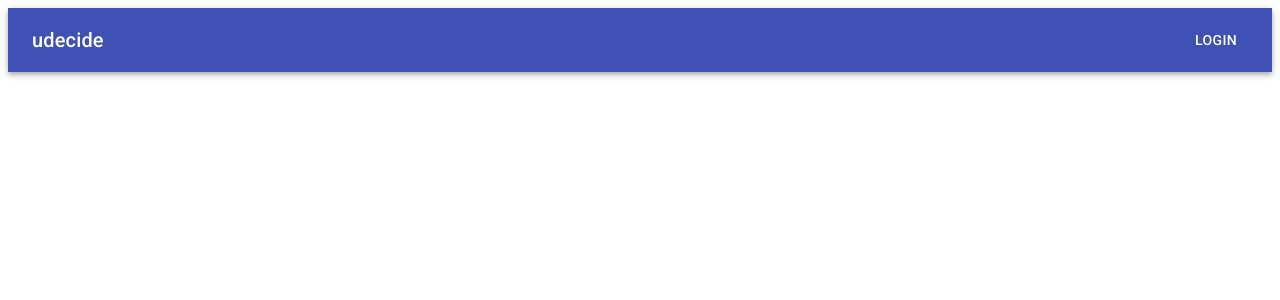
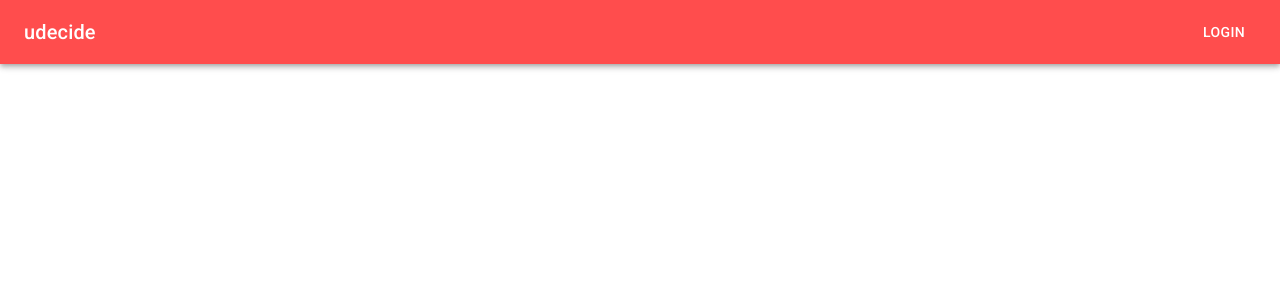
Before and after one commit to huynhr/udecide-client, a React (Create React App) app: page / in a window 1280 px wide. Shown: the top 300 px of the page. Built offline with nearby package versions, Linux system fonts and the light colour scheme.

Commit message:
Set up default styling

```diff
--- a/src/components/AppBarComponent/AppBarComponent.js
+++ b/src/components/AppBarComponent/AppBarComponent.js
@@ -1,21 +1,12 @@
 import React, { Fragment } from 'react';
-import { makeStyles } from "@material-ui/core/styles";
+import styles from './styles';
 import { AppBar, Toolbar, Typography, Button } from "@material-ui/core";
 
-const useStyles = makeStyles(theme => ({
-  root: {
-    flexGrow: 1
-  },
-  title: {
-    flexGrow: 1
-  }
-}));
-
 function AppBarComponent() {
-  const classes = useStyles();
+  const classes = styles();
   return (
     <Fragment>
-      <AppBar position="static">
+      <AppBar position="static" color="primary">
         <Toolbar>
           <Typography variant="h6" className={classes.title}>
             udecide
--- /dev/null
+++ b/src/components/AppBarComponent/styles.js
@@ -0,0 +1,12 @@
+import {makeStyles} from '@material-ui/core/styles'
+
+const useStyles = makeStyles(theme => ({
+  root: {
+    flexGrow: 1
+  },
+  title: {
+    flexGrow: 1
+  }
+}));
+
+export default useStyles;
--- a/src/index.js
+++ b/src/index.js
@@ -1,13 +1,19 @@
 import React from 'react';
 import ReactDOM from 'react-dom';
+import './style.css';
+import { StateProvider } from './store/store';
+import MuiThemeProvider from '@material-ui/core/styles/MuiThemeProvider';
+import theme from './theme';
 import App from './pages/App';
-import { StateProvider } from './store/store';
+
 
 ReactDOM.render(
   <React.StrictMode>
-    <StateProvider>
-      <App />
-    </StateProvider>
+    <MuiThemeProvider theme={theme}>
+      <StateProvider>
+        <App />
+      </StateProvider>
+    </MuiThemeProvider>
   </React.StrictMode>,
   document.getElementById('root')
 );
--- /dev/null
+++ b/src/style.css
@@ -0,0 +1,5 @@
+body {
+  margin: 0;
+  padding: 0;
+  box-sizing: border-box;
+}
--- /dev/null
+++ b/src/theme.js
@@ -0,0 +1,11 @@
+import {createMuiTheme} from '@material-ui/core/styles';
+
+const theme = createMuiTheme({
+  palette : {
+      primary: {
+        main : '#ff4d4d'
+      }
+  }
+})
+
+export default theme;
```
